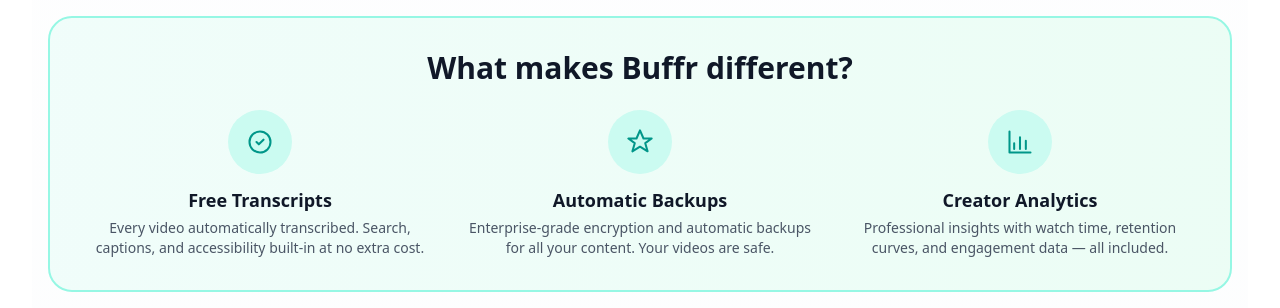
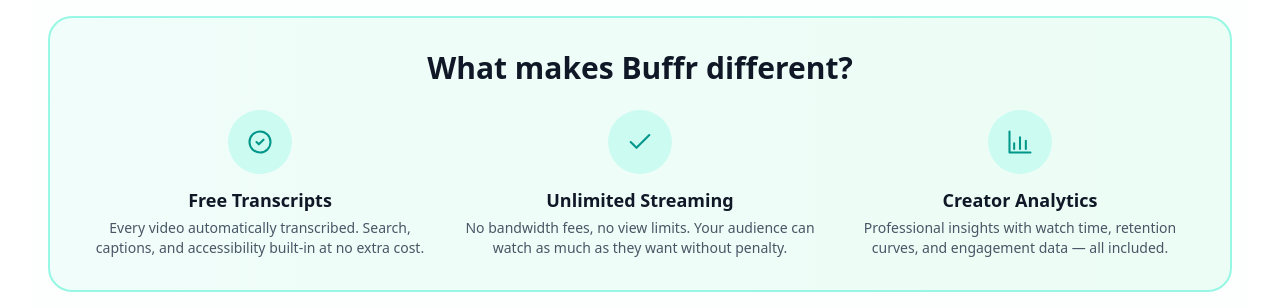
Before and after one commit to buffr-ing/buffr.cloud, a React (Vite) app in the folder buffr-mock/: page / in a window 1280 px wide. Shown: the part 920-1228 px from the top of the page. Built offline with nearby package versions, Linux system fonts and the light colour scheme.

Commit message:
Update App.tsx

```diff
--- a/buffr-mock/src/App.tsx
+++ b/buffr-mock/src/App.tsx
@@ -595,10 +595,10 @@
                 </div>
                 <div className="flex flex-col items-center text-center">
                   <div className="w-16 h-16 rounded-full bg-teal-100 dark:bg-teal-900/40 flex items-center justify-center mb-3">
-                    <Icon path="M12 2l3 7h7l-5.5 4 2 7L12 16l-6.5 4 2-7L2 9h7z" size={28} />
+                    <Icon path="M20 6L9 17l-5-5" size={28} />
                   </div>
-                  <h4 className="font-semibold text-lg text-gray-900 dark:text-gray-100">Automatic Backups</h4>
-                  <p className="text-sm text-gray-600 dark:text-gray-300 mt-1">Enterprise-grade encryption and automatic backups for all your content. Your videos are safe.</p>
+                  <h4 className="font-semibold text-lg text-gray-900 dark:text-gray-100">Unlimited Streaming</h4>
+                  <p className="text-sm text-gray-600 dark:text-gray-300 mt-1">No bandwidth fees, no view limits. Your audience can watch as much as they want without penalty.</p>
                 </div>
                 <div className="flex flex-col items-center text-center">
                   <div className="w-16 h-16 rounded-full bg-teal-100 dark:bg-teal-900/40 flex items-center justify-center mb-3">
```
